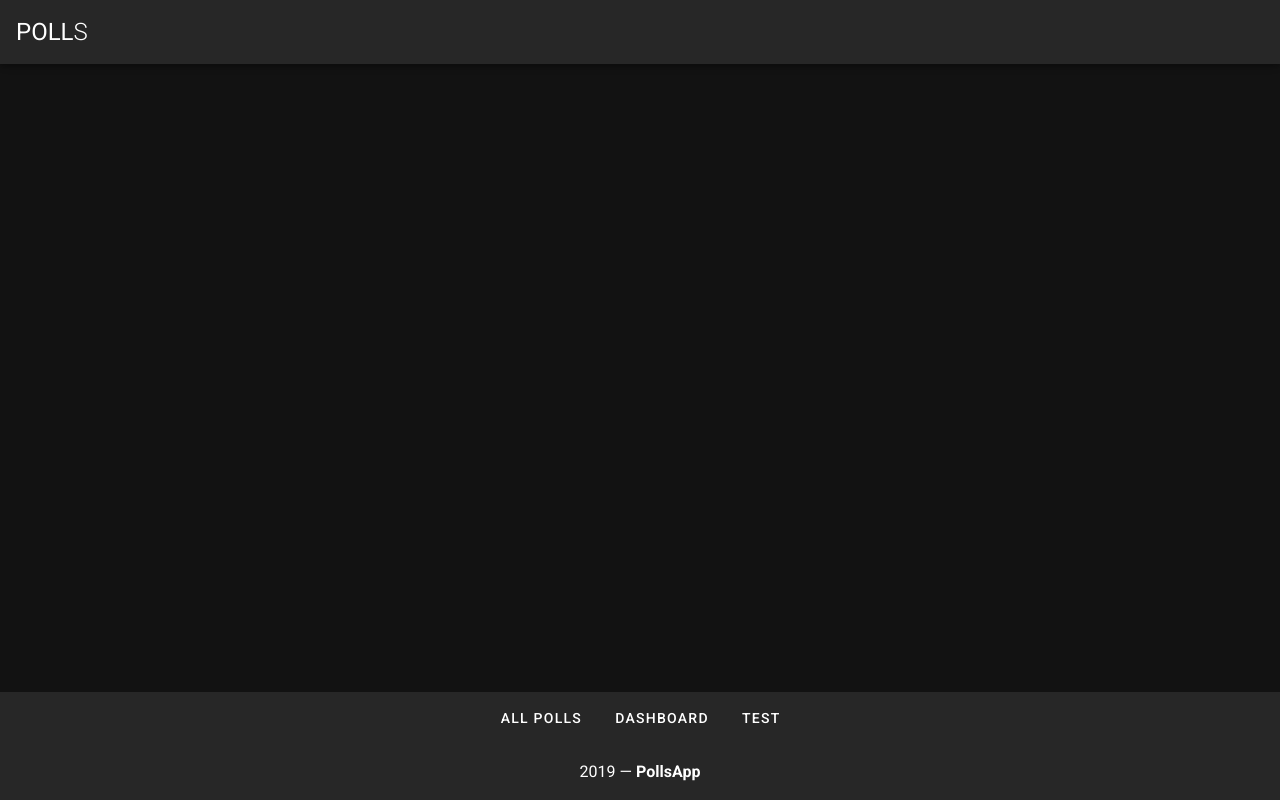
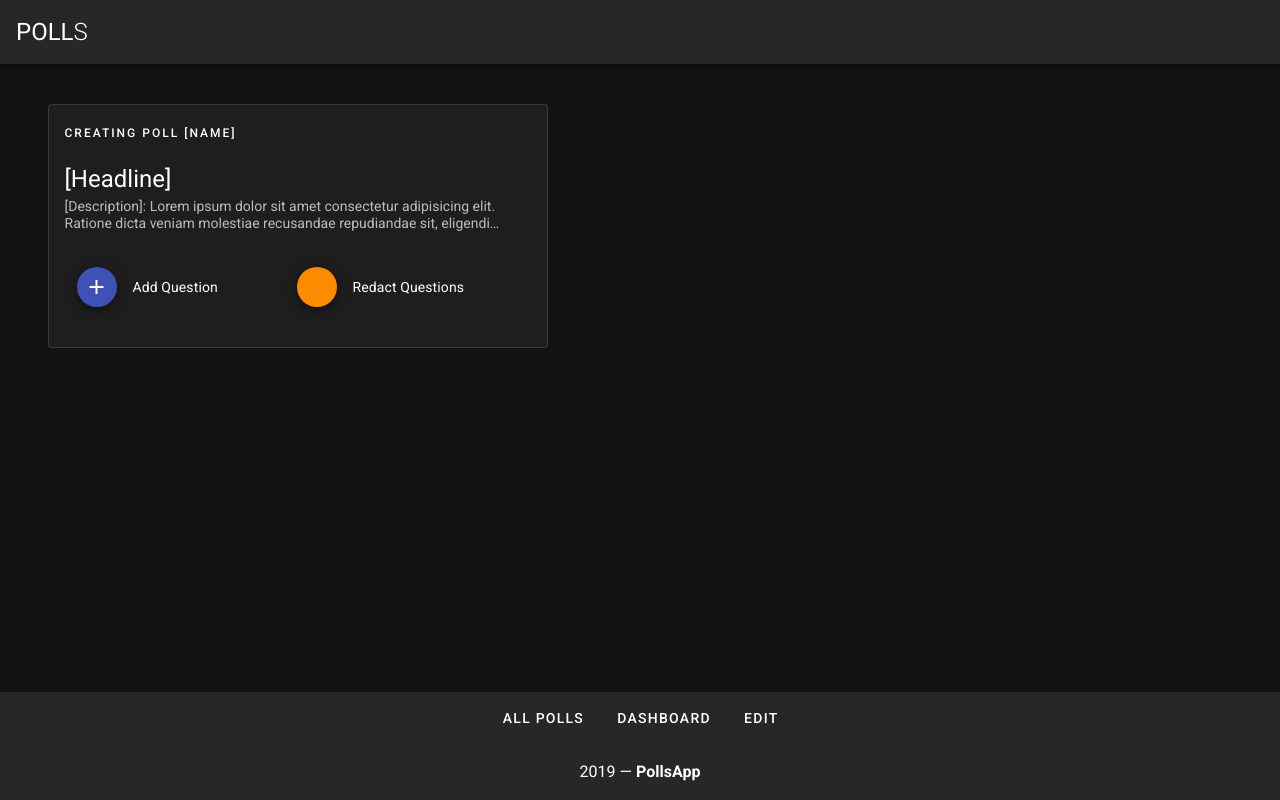
Before and after one commit to pavelDruzhinin/school-5-command-1, a Vue app in the folder frontend/: page /editpoll in a window 1280 px wide. Built offline with nearby package versions, Linux system fonts and the light colour scheme.

Commit message:
Added EditPoll.vue

```diff
--- a/frontend/router.js
+++ b/frontend/router.js
@@ -4,6 +4,7 @@ import Index from "./src/components/Index"
 import Polls from "./src/components/Polls"
 import Admin from "./src/components/Admin"
 import Test from "./src/components/Test"
+import EditPoll from "./src/components/EditPoll"
 
 Vue.use(Router);
 
@@ -33,6 +34,13 @@ export default new Router({
             name: 'test',
             component: Test,
             props: true,
+        },
+
+        {
+            path: '/editpoll/',
+            name: 'editpoll',
+            component: EditPoll,
+            props: true,
         }
     ]
 })
--- a/frontend/src/components/Footer.vue
+++ b/frontend/src/components/Footer.vue
@@ -37,14 +37,14 @@
                 Dashboard
             </v-btn>
             </router-link>
-            <router-link to="/test" style="text-decoration: none; color: white">
+            <router-link to="/editpoll" style="text-decoration: none; color: white">
                 <v-btn
                         color="white"
                         text
                         rounded
                         class="my-2"
                 >
-                    Test
+                    Edit
                 </v-btn>
             </router-link>
             <v-col
```
Also changed, not shown: frontend/src/components/EditPoll.vue (renamed from frontend/src/components/Test.vue).
